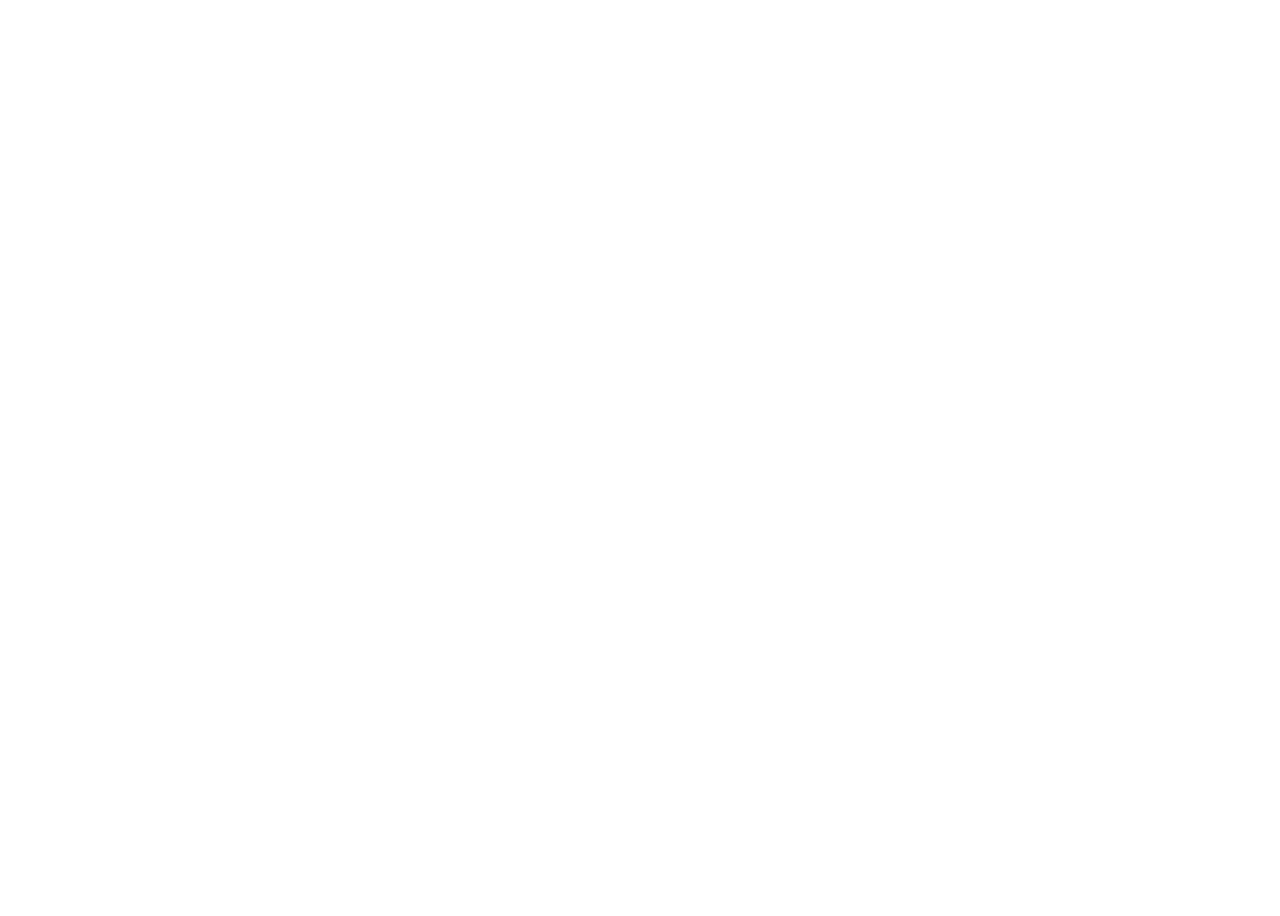
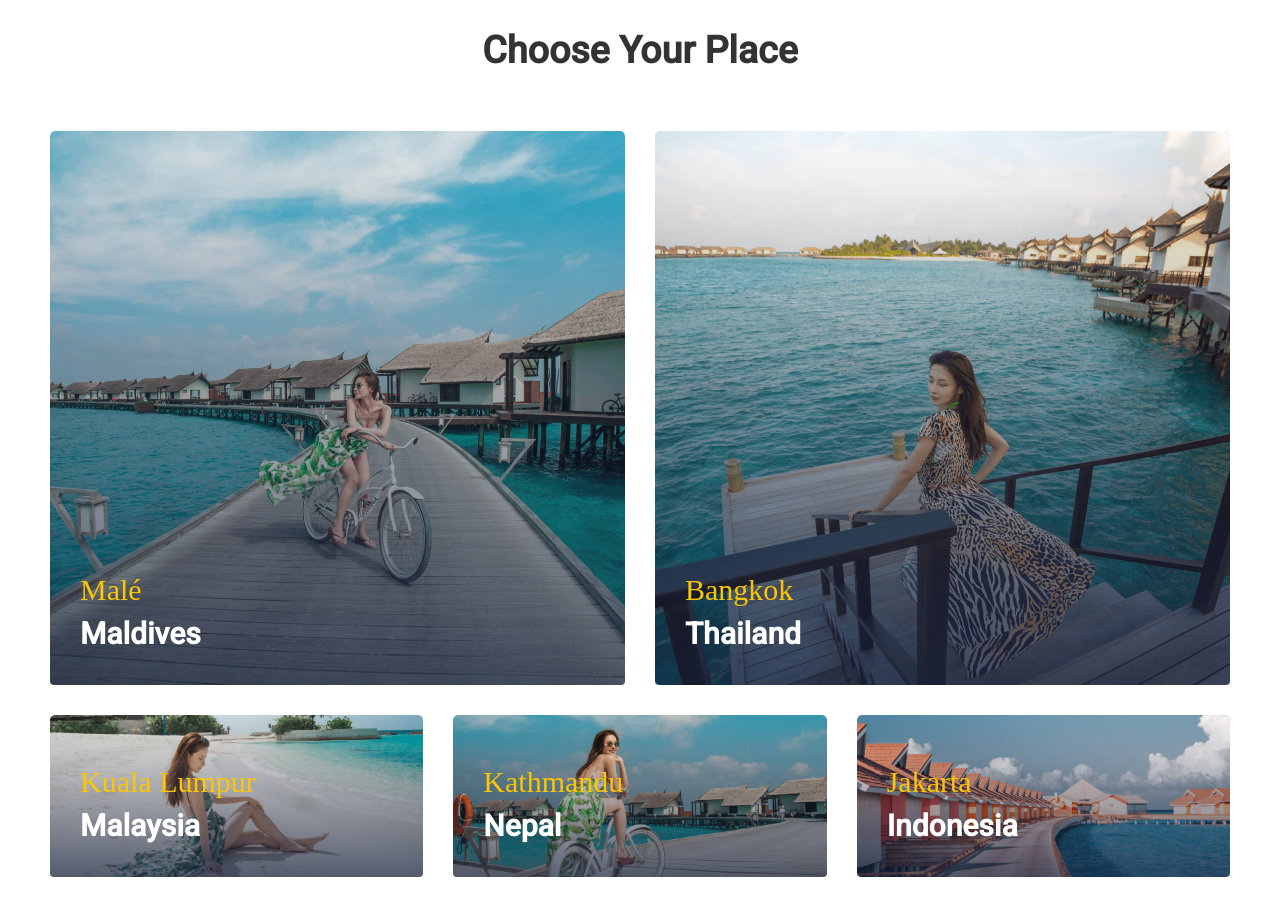
Before and after one commit to adnan25042001/wonder-mania, a React (Vite) app: page / in a window 1280 px wide. Shown: the part 980-1896 px from the top of the page. Before the commit the page ends 878 px from the top, so only its background shows below. Built offline with nearby package versions, Linux system fonts and the light colour scheme; a web font is replaced by a local one.

Commit message:
completed destination section

```diff
--- a/src/App.jsx
+++ b/src/App.jsx
@@ -1,12 +1,14 @@
 import React from "react";
 import Navbar from "./components/Navbar/Navbar";
 import Home from "./components/Home";
+import Destinations from "./components/Destinations";
 
 const App = () => {
     return (
         <div>
             <Navbar />
             <Home />
+            <Destinations/>
         </div>
     );
 };
--- /dev/null
+++ b/src/components/Destinations.jsx
@@ -0,0 +1,89 @@
+import React from "react";
+import d1 from "../assets/images/destination-1.jpg";
+import d2 from "../assets/images/destination-2.jpg";
+import d3 from "../assets/images/destination-3.jpg";
+import d4 from "../assets/images/destination-4.jpg";
+import d5 from "../assets/images/destination-5.jpg";
+
+const Destinations = () => {
+    return (
+        <div className="container px-4 py-20 m-auto" id="destinations">
+            <p className="text-7xl font-f text-mikadoYellow text-center">
+                Destinations
+            </p>
+
+            <h2 className="text-6xl font-bold text-jet text-center my-16">
+                Choose Your Place
+            </h2>
+
+            <div className="flex flex-col gap-12 mt-24">
+                <div className="flex sm:flex-row flex-col gap-12">
+                    <a href="#" className="image-transition">
+                        <img src={d1} alt="" className="" />
+                        <div className="absolute h-full w-full text-2xl z-10 top-0 left-0 gradiant">
+                            <p class="text-5xl font-f text-mikadoYellow absolute left-12 bottom-32 sm:bottom-20 md:bottom-32">
+                                Malé
+                            </p>
+
+                            <h3 class="absolute bottom-14 left-12 font-bold text-white text-5xl sm:bottom-6 md:bottom-14">
+                                Maldives
+                            </h3>
+                        </div>
+                    </a>
+                    <a href="#" className="image-transition">
+                        <img src={d2} alt="" />
+                        <div className="absolute h-full w-full text-2xl z-10 top-0 left-0 gradiant">
+                            <p class="text-5xl font-f text-mikadoYellow absolute left-12 bottom-32 sm:bottom-20 md:bottom-32">
+                                Bangkok
+                            </p>
+
+                            <h3 class="absolute bottom-14 left-12 font-bold text-white text-5xl sm:bottom-6 md:bottom-14">
+                                Thailand
+                            </h3>
+                        </div>
+                    </a>
+                </div>
+                <div className="flex sm:flex-row flex-col gap-12">
+                    <a href="#" className="image-transition">
+                        <img src={d3} alt="" className="" />
+                        <div className="absolute h-full w-full text-2xl z-10 top-0 left-0 gradiant">
+                            <p class="text-5xl font-f text-mikadoYellow absolute left-12 bottom-32 sm:bottom-20 md:bottom-32">
+                                Kuala Lumpur
+                            </p>
+
+                            <h3 class="absolute bottom-14 left-12 font-bold text-white text-5xl sm:bottom-6 md:bottom-14">
+                                Malaysia
+                            </h3>
+                        </div>
+                    </a>
+                    <a href="#" className="image-transition">
+                        <img src={d4} alt="" />
+                        <div className="absolute h-full w-full text-2xl z-10 top-0 left-0 gradiant">
+                            {" "}
+                            <p class="text-5xl font-f text-mikadoYellow absolute left-12 bottom-32 sm:bottom-20 md:bottom-32">
+                                Kathmandu
+                            </p>
+                            <h3 class="absolute bottom-14 left-12 font-bold text-white text-5xl sm:bottom-6 md:bottom-14">
+                                Nepal
+                            </h3>
+                        </div>
+                    </a>
+                    <a href="#" className="image-transition">
+                        <img src={d5} alt="" />
+                        <div className="absolute h-full w-full text-2xl z-10 top-0 left-0 gradiant">
+                            <p class="text-5xl font-f text-mikadoYellow absolute left-12 bottom-32 sm:bottom-20 md:bottom-32">
+                                Jakarta
+                            </p>
+
+                            <h3 class="absolute bottom-14 left-12 font-bold text-white text-5xl sm:bottom-6 md:bottom-14">
+                                Indonesia
+                            </h3>
+                        </div>
+                    </a>
+                </div>
+            </div>
+        </div>
+    );
+};
+
+export default Destinations;
--- a/src/components/Home.jsx
+++ b/src/components/Home.jsx
@@ -6,7 +6,7 @@ import hero from "../assets/images/hero-banner.png";
 
 const Home = () => {
     return (
-        <div className="container px-4 py-20 m-auto w-full relative">
+        <div className="container px-4 py-20 m-auto relative" id="home">
             <img
                 src={v1}
                 width="61"
@@ -31,24 +31,24 @@ const Home = () => {
                 className="animate hidden md:block absolute md:left-[40%] md:bottom-[20%]"
             />
             <div className="grid grid-cols-1 sm:grid-cols-2 gap-8">
-                <div class="w-full px-8 flex flex-col mt-10 sm:mt-40 gap-16">
-                    <p class="text-7xl font-f text-mikadoYellow">
+                <div className="w-full px-8 flex flex-col mt-10 sm:mt-40 gap-16">
+                    <p className="text-7xl font-f text-mikadoYellow">
                         Explore Your Travel
                     </p>
 
-                    <h2 class="text-7xl sm:text-8xl font-bold">Trusted Travel Agency</h2>
+                    <h2 className="text-7xl sm:text-8xl font-bold text-oxfordBlue">Trusted Travel Agency</h2>
 
-                    <p class="text-3xl text-blackCoral">
+                    <p className="text-3xl text-blackCoral">
                         I travel not to go anywhere, but to go. I travel for
                         travel's sake the great affair is to move.
                     </p>
 
-                    <div class="flex gap-5 text-2xl">
-                        <a href="#" class="btn btn-primary">
+                    <div className="flex gap-5 text-2xl">
+                        <a href="#" className="btn btn-primary">
                             Contact Us
                         </a>
 
-                        <a href="#" class="btn btn-outline">
+                        <a href="#" className="btn btn-outline">
                             Learn More
                         </a>
                     </div>
--- a/src/components/Navbar/Navlink.jsx
+++ b/src/components/Navbar/Navlink.jsx
@@ -1,10 +1,18 @@
-import React, { useState } from "react";
+import React from "react";
 import { Link } from "react-scroll";
 
 const Navlink = ({ link }) => {
     return (
         <li className="font-medium cursor-pointer hover:text-lightGray">
-            <Link to={`#${link.toLowerCase()}`}>{link}</Link>
+            <Link
+                to={link.toLocaleLowerCase()}
+                spy={true}
+                smooth={true}
+                duration={100}
+                offset={-50}
+            >
+                {link}
+            </Link>
         </li>
     );
 };
--- a/src/index.css
+++ b/src/index.css
@@ -80,6 +80,25 @@
         to {
             transform: rotate(360deg);
         }
+    }
+
+    .image-transition {
+        @apply relative rounded-md overflow-hidden;
+    }
+
+    .image-transition img {
+        @apply transition-all duration-500 transform;
+    }
+
+    .image-transition:hover img {
+        @apply scale-[1.1];
+    }
+
+    .gradiant {
+        background: linear-gradient(
+            hsla(222, 46%, 17%, 0),
+            hsla(222, 46%, 17%, 0.7)
+        );
     }
 
     .btn {
```
